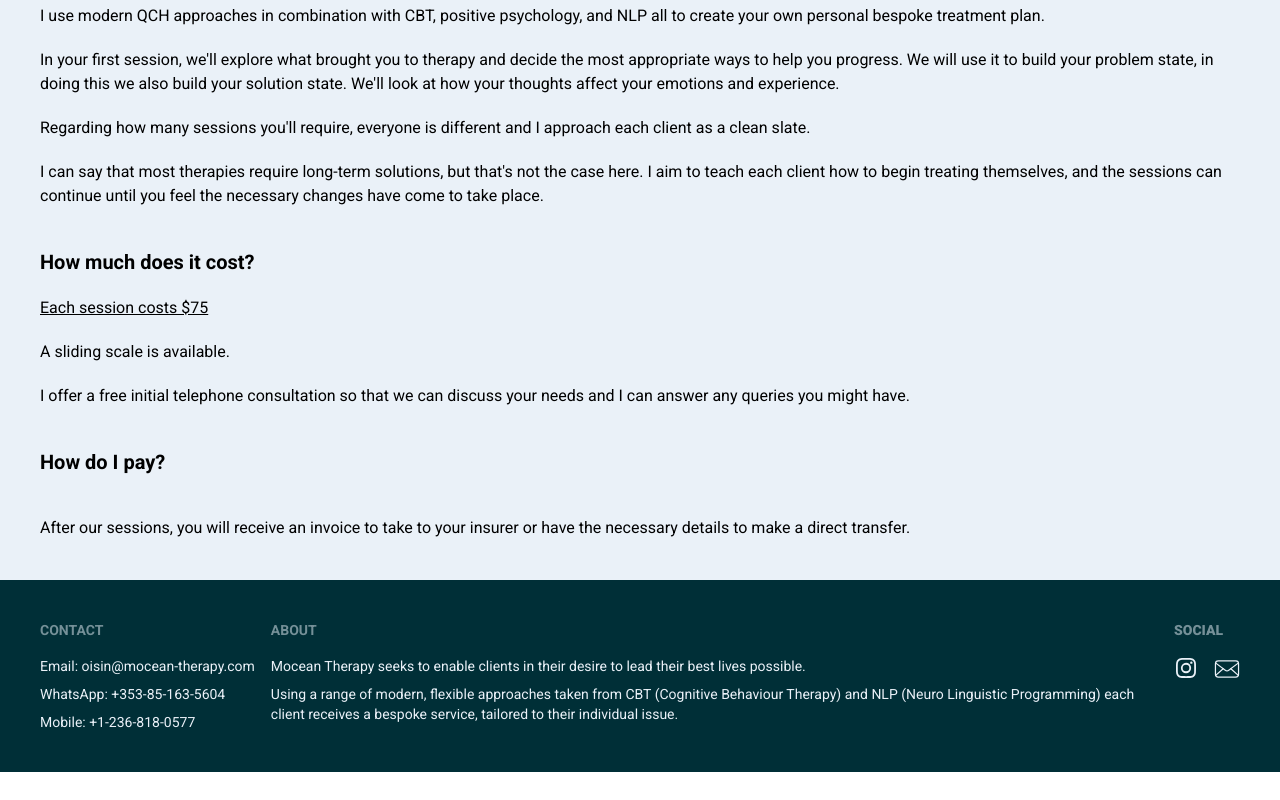
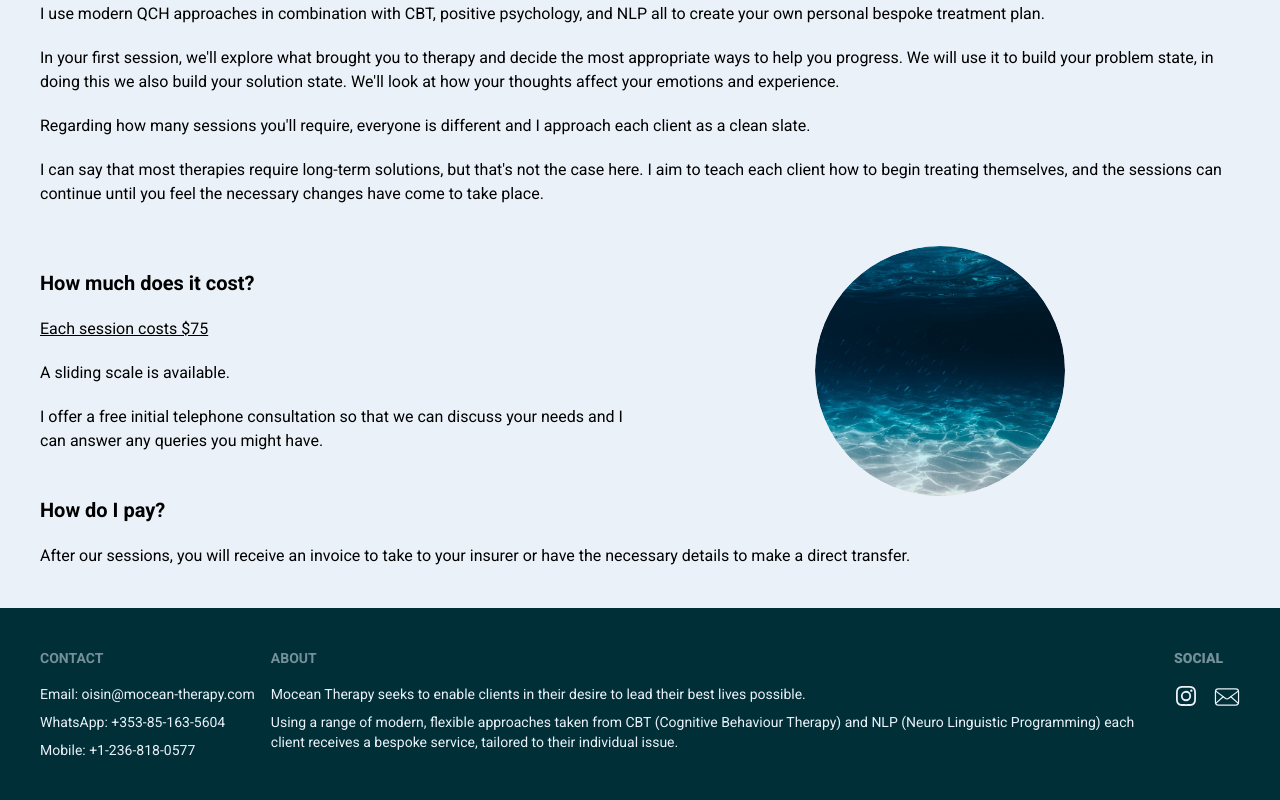
Before and after one commit to mollybrace/mocean-therapy-nextjs, a Next.js app: page /sessionsandfees in a window 1280 px wide. Shown: the part 776-1576 px from the top of the page. Before the commit the page ends 1548 px from the top, so only its background shows below. Built offline with nearby package versions, Linux system fonts and the light colour scheme.

Commit message:
adding form confirmation message and images

```diff
--- a/src/app/about/components/AboutHypnotherapy.tsx
+++ b/src/app/about/components/AboutHypnotherapy.tsx
@@ -3,14 +3,14 @@ import React from 'react'
 const AboutHypnotherapy = () => {
   return (
     <div className='mx-10 pb-10'>
-        <h2 className='text-xl font-bold py-5'> Is hypnotherapy for me?</h2>
+        <h2 className='text-xl font-bold py-5'> Is Hypnotherapy For Me?</h2>
             <p>I primarily work with clients struggling with anxiety, depression, addiction, or stress. Cognitive
             Hypnotherapy is built on the principle of working within the client&apos;s model of the world. Therefore, I
             do not strictly work towards these &apos;labels&apos;. Instead, I approach each session with unconditional
             positive regard and respect and hold space for each client so they feel comfortable and heard. Then,
             together, we build their problem state to help create their solution state.</p>
 
-        <h2 className='text-xl font-bold py-5'>What is hypnotherapy?</h2>
+        <h2 className='text-xl font-bold py-5'>What is Cognitive Hypnotherapy?</h2>
             <p className='pb-5'>
             Some people see the word <i>hypnotherapy</i> and are still determining what will be involved. Will I
             wave a pocket watch in front of you and make you burst into bouts of spontaneous chicken
@@ -24,6 +24,17 @@ const AboutHypnotherapy = () => {
             <p>
             As a QCH Therapist, I help your nervous system understand that you are safe and promote growth.
             </p>
+            <br />
+            <p>Cognitive Hypnotherapy considers each client to be unique and each client to be experiencing their
+            protective behaviour - be that anxiety, low self-esteem, depression or another debilitating response
+            to the perception of threat. I work at the pace required by the client. Treatment is bespoke, caring
+            and flexible.
+            </p>
+            <br/>
+            <p>The fantastic thing about this therapy is that people often leave the first session feeling different. In
+            a way, it&#39;s like the butterfly effect - little changes starting to happen in your life, which gradually
+            grow into significant changes. I firmly believe that therapy is just another conversation, and I
+            approach each session with empathy and care.</p>
     </div>
   )
 }
--- a/src/app/about/components/AboutMe.tsx
+++ b/src/app/about/components/AboutMe.tsx
@@ -7,12 +7,12 @@ const AboutMe = () => {
     <div className='p-10 max-w-full'>
         <div className="flex flex-col items-center  space-y-10 md:flex-row justify-center md:justify-between">
           <div className='flex flex-col items-center md:w-1/2'>
-          <div className='image-container '>
+          <div className='image-container'>
             <Image
               src="/profile-photo.jpg"
               alt="Oisin O'malley"
-              height={500}
-              width={500}
+              height={600}
+              width={600}
               className='rounded-100'
             />
           </div>
--- a/src/app/contact/components/Form.tsx
+++ b/src/app/contact/components/Form.tsx
@@ -22,6 +22,7 @@ type Formprops = {
     const [fullname, setFullname] = useState("");
     const [email, setEmail] = useState("");
     const [message, setMessage] = useState("");
+    const [submissionStatus, setSubmissionStatus] = useState("")
 
    const handleSubmit =  (e: React.FormEvent<HTMLFormElement>) => {
     e.preventDefault();
@@ -32,9 +33,11 @@ type Formprops = {
       setEmail("")
       setFullname("")
       setMessage("")
+      setSubmissionStatus("success")
 
     }).catch((error) => {
       console.log(error.text)
+      setSubmissionStatus("error")
     })
    }
   }
@@ -97,10 +100,14 @@ type Formprops = {
         <br></br>
           <button
           type='submit'
-          className='border-champagne-beige m-2 border rounded p-4'
+          className='bg-moonstone-beige m-2 border p-4 text-white transition-all hover:bg-champagne-beige text-white font-bold py-2 px-4 rounded'
           >
             Submit
           </button>
+          <div>
+          {submissionStatus === 'success' && <p className='text-green-500'>Form submitted successfully!</p>}
+          {submissionStatus === 'error' && <p className='text-red-500'>Form submission failed. Please try again.</p>}
+          </div>
   </form>
 
 </div>
--- a/src/app/globals.css
+++ b/src/app/globals.css
@@ -14,16 +14,24 @@
 
 }
 
+
+
 .image-container {
   width: 250px;
   height: 250px;
   border-radius: 50%;
   overflow: hidden;
 }
-
+.image-container-large {
+  height: 300px;
+  height: 250px;
+  border-radius: 50%;
+  overflow: hidden;
+}
 .rounded-100 {
   border-radius: 50%;
-  width: 100%; height:100%;
+  width: 100%;
+  height:100%;
   object-fit:cover;
 }
 
--- a/src/app/sessionsandfees/components/Fees.tsx
+++ b/src/app/sessionsandfees/components/Fees.tsx
@@ -1,21 +1,42 @@
 import React from 'react'
-
+import Image from 'next/image'
 const Fees = () => {
   return (
-    <div className='mx-10'>
-    <div>
-      <p className='text-xl font-bold py-5'>How much does it cost?</p>
-      <p className=' pb-5 underline'>Each session costs $75</p>
-      <p className='pb-5'>A sliding scale is available.</p>
-      <p>I offer a free initial telephone consultation so that we can discuss your needs and I can answer any queries you might have.</p>
+    <section>
+         <div className='p-10 md:mx-10 md:p-0 max-w-full'>
+        <div className="flex flex-col-reverse  flex-reverse items-center mx-auto space-y-10 md:flex-row justify-center md:justify-between">
+          <div className='flex flex-col md:w-1/2'>
+            <p className='text-xl text-left font-bold mt-10 md:mt-0 py-5'>How much does it cost?</p>
+            <p className='pb-5 text-left underline'>Each session costs $75</p>
+            <p className='pb-5 text-left'>A sliding scale is available.</p>
+            <p>I offer a free initial telephone consultation so that we can discuss your needs and I can answer any queries you might have.</p>
+          </div>
+          <div className='flex flex-col items-center md:w-1/2'>
+          <div className='image-container '>
+            <Image
+                  src="/ocean.jpg"
+                  alt="profile photo"
+                  width={300}
+                  height={300}
+                  className='rounded-100'
+              />
+          </div>
+
+          </div>
+
+        </div>
+    </div>
+
+      <div className='mx-10'>
+        <div>
+          <p className='text-xl font-bold pb-5'>How do I pay?</p>
+          <p className='pb-10'>After our sessions, you will receive an invoice to take to your insurer or have the necessary details to make a direct transfer.</p>
+        </div>
       </div>
+    </section>
 
-      <div>
-        <p className='text-xl font-bold py-10'>How do I pay?</p>
-        <p className='pb-10'>After our sessions, you will receive an invoice to take to your insurer or have the necessary details to make a direct transfer.</p>
-      </div>
-    </div>
-  )
+    )
+
 }
 
 export default Fees
--- a/src/app/sessionsandfees/components/Sessions.tsx
+++ b/src/app/sessionsandfees/components/Sessions.tsx
@@ -21,7 +21,7 @@ const Sessions = () => {
             <p className="pb-5">
               Regarding how many sessions you&apos;ll require, everyone is different and I approach each client as a clean slate.
             </p>
-            <p className="pb-5">
+            <p>
               I can say that most therapies require long-term solutions, but that&apos;s not the case here. I aim to teach each client how to begin treating themselves, and the sessions can continue until you feel the necessary changes have come to take place.
             </p>
           </div>
--- a/src/components/NavBar.tsx
+++ b/src/components/NavBar.tsx
@@ -14,7 +14,7 @@ const NavBar = () => {
   return (
     <>
         <nav className='bg-white top-0'>
-            <div className='max-w-full border mx-auto px-4 sm:px-6 lg:px-8'>
+            <div className='max-w-full mx-auto px-4 sm:px-6 lg:px-8'>
                 <div className='flex w-full items-center justify-between h-16'>
                     <div className='flex items-center'>
                         <div className='flex-shrink-0'>
--- a/src/components/Section.tsx
+++ b/src/components/Section.tsx
@@ -56,7 +56,7 @@ const Section = () => {
                 />
                 </div>
                 <h2 className='font-bold'>How can I help you?</h2>
-                <p>TWhether it’s managing stress, conquering fears, or breaking free from negative patterns, I’m here to
+                <p>Whether it’s managing stress, conquering fears, or breaking free from negative patterns, I’m here to
                 provide a safe, compassionate, and non-judgmental space for your transformation. I firmly believe
                 that therapy is just another conversation and the fantastic thing about this conversation is often
                 people leave the first session feeling distinctive and curious about what they can accomplish.</p>
```
